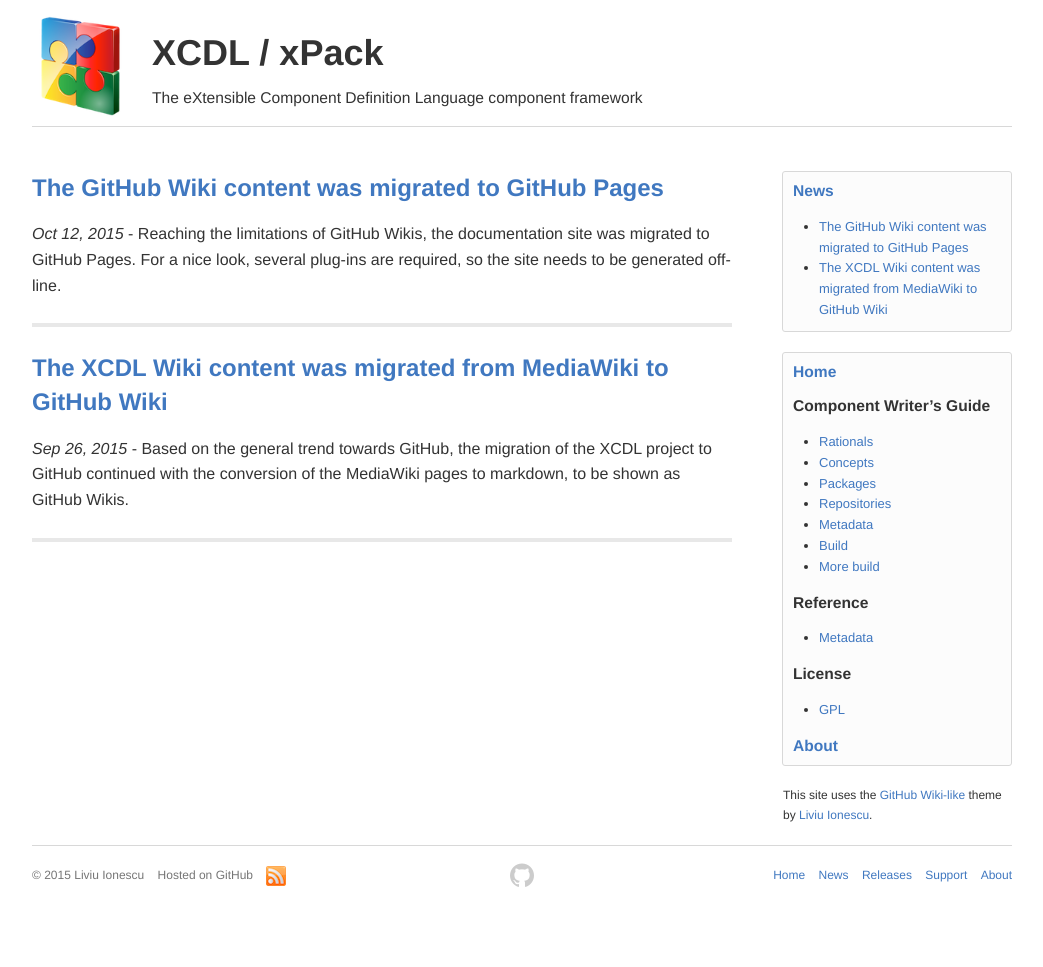
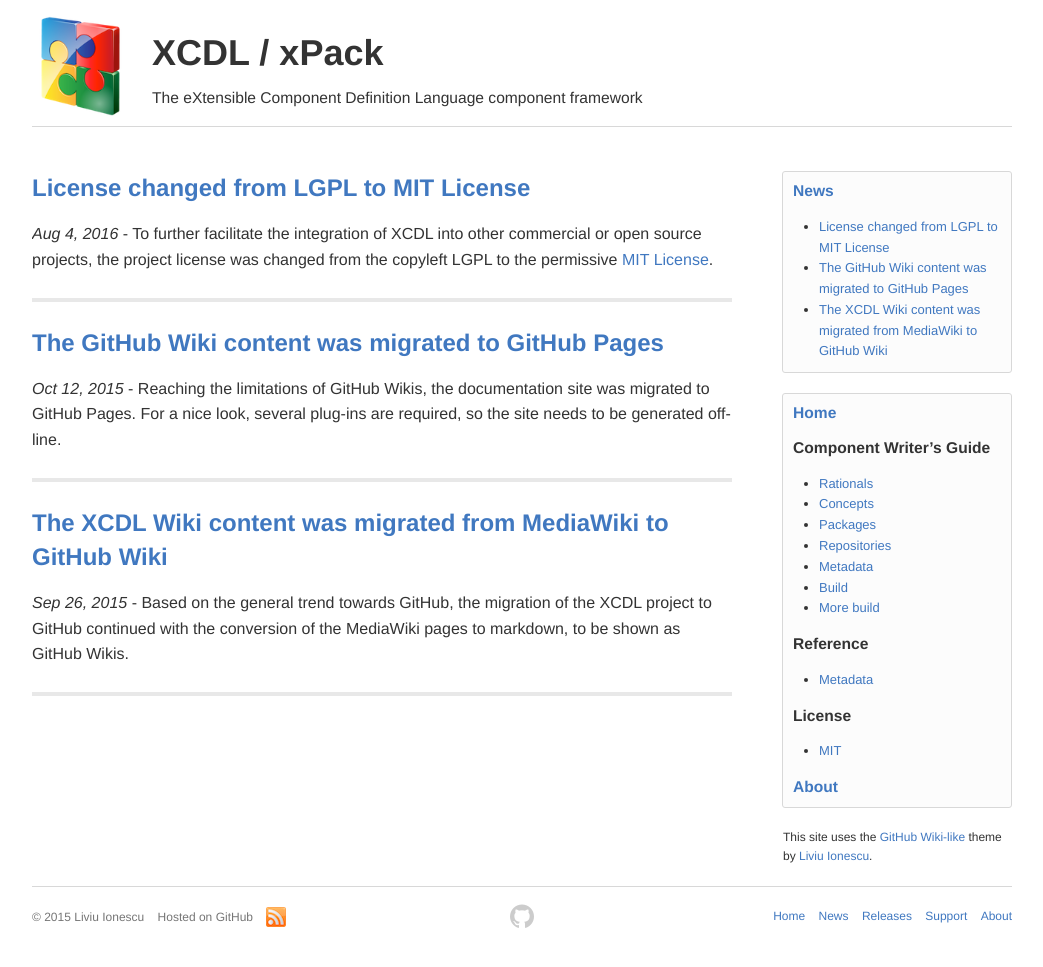
Before and after one commit to xcdl/xcdl.github.io-source, a Jekyll site: the page built from blog/index.html, in a window 1280 px wide. Shown: the whole page, without its empty margins (118-1161 px from the left). Built offline with Jekyll 4.4.1, drawn with Linux system fonts in a browser that asks for light colours; comment, search, counter and statistics services are not loaded; before the commit the page ends 926 px from its top, so only the background shows below that.

Commit message:
license changed to MIT

```diff
--- a/_includes/content/sidebar.markdown
+++ b/_includes/content/sidebar.markdown
@@ -14,6 +14,6 @@
 
 #### License
 
-* [GPL](https://www.gnu.org/licenses/gpl.html)
+* [MIT](https://opensource.org/licenses/MIT)
 
 #### [About]({{ site.baseurl }}/about/)
--- /dev/null
+++ b/_posts/web/2016-08-04-license-update.md
@@ -0,0 +1,13 @@
+---
+layout: post
+title: License changed from LGPL to MIT License
+author: Liviu Ionescu
+date: 2016-08-04 12:00:00 +0300
+
+categories:
+  - news
+  - license
+  - MIT
+---
+
+To further facilitate the integration of XCDL into other commercial or open source projects, the project license was changed from the copyleft LGPL to the permissive [MIT License](https://opensource.org/licenses/MIT).
```
